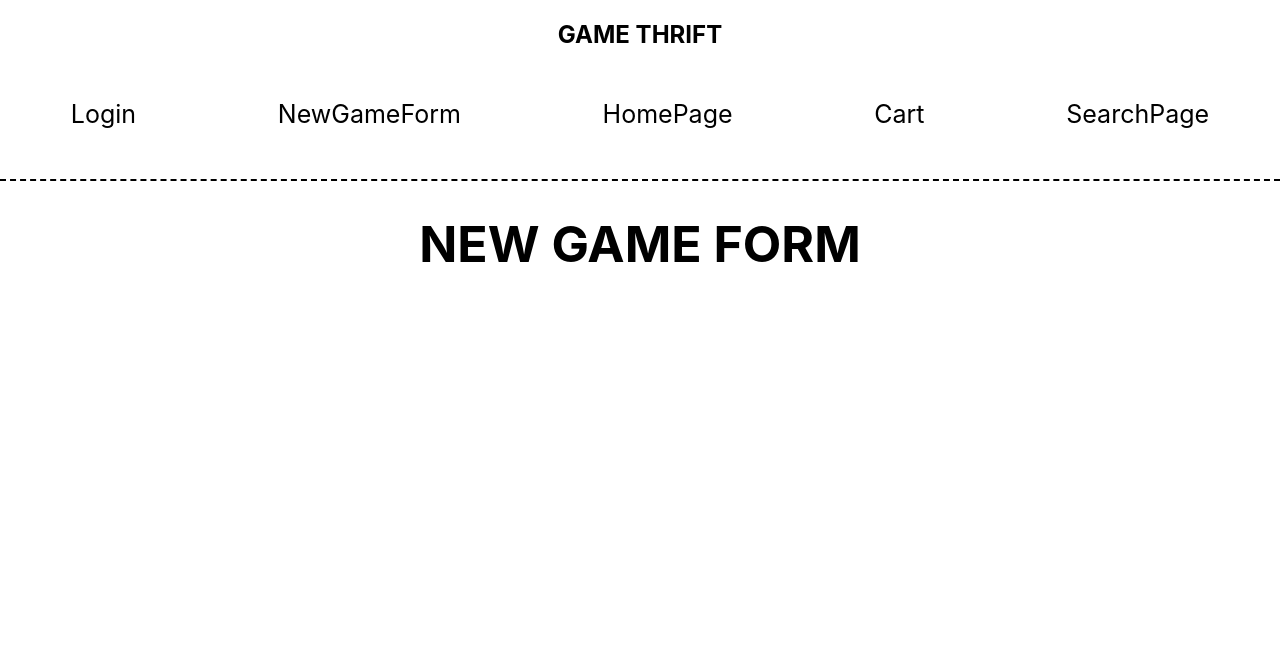
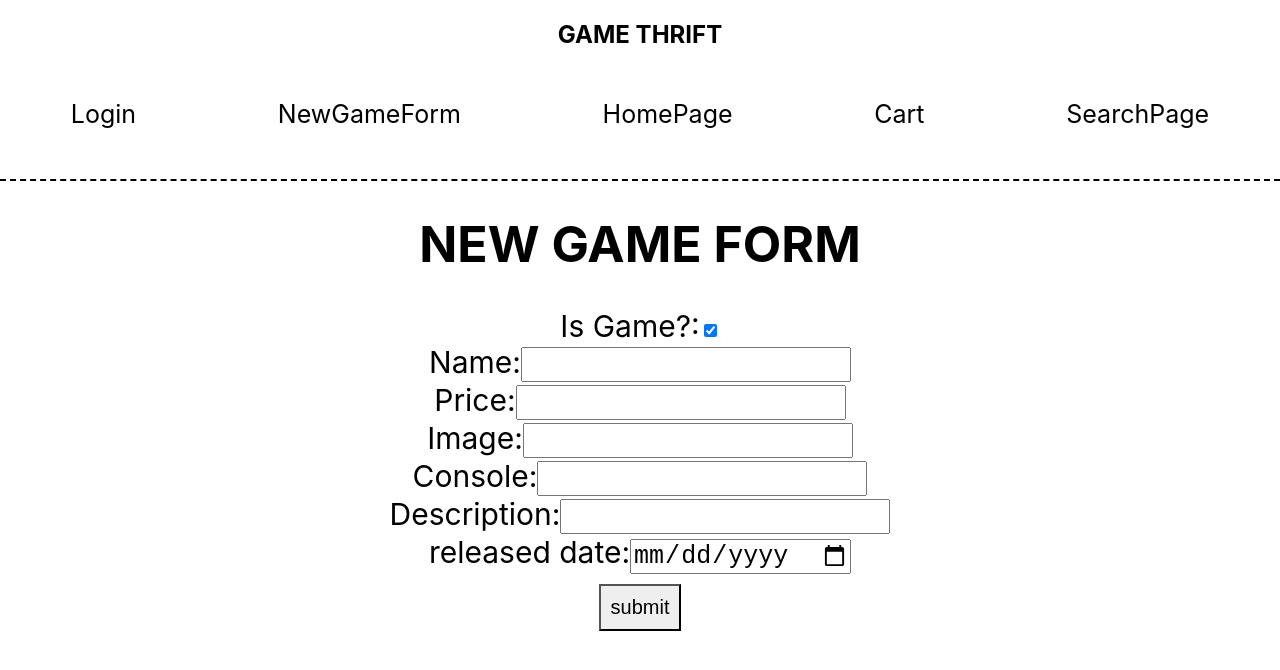
Before and after one commit to EvanPavley/game_thrift_frontend, a React (Create React App) app: page /NewGameForm in a window 1280 px wide. Shown: the top 670 px of the page. Built offline with nearby package versions, Linux system fonts and the light colour scheme.

Commit message:
Created simple controlled forms

```diff
--- a/src/components/Login.js
+++ b/src/components/Login.js
@@ -1,9 +1,59 @@
 import React, { Component } from 'react';
+import '../css/Login.css';
 
 class Login extends Component {
+  state = {
+    username: '',
+    email: '',
+    password: '',
+  }
+
+  handleChange = e => {
+  this.setState({
+    [e.target.name]: e.target.value
+    })
+  }
+
+  handleSubmit = e => {
+    e.preventDefault()
+    console.log(this.state);
+    // this.sendFormDataSomewhere(this.state)
+  }
+
   render() {
     return (
-      <h1>LOGIN</h1>
+      <div className='login-container'>
+        <h1>LOGIN</h1>
+        <form onSubmit={this.handleSubmit}>
+          <label>Username:</label>
+          <input
+            name='username'
+            value={this.state.username}
+            onChange={this.handleChange}
+            className='login-input'
+            /><br/>
+          <label>Email:</label>
+          <input
+            name='email'
+            value={this.state.email}
+            onChange={this.handleChange}
+            className='login-input'
+            /><br/>
+          <label>Password:</label>
+          <input
+            name='password'
+            value={this.state.password}
+            onChange={this.handleChange}
+            type="password"
+            className='login-input'
+            /><br/>
+          <input
+            type="submit"
+            value="submit"
+            className='login-submit'
+            />
+        </form>
+      </div>
     );
   }
 }
--- a/src/components/NewGameForm.js
+++ b/src/components/NewGameForm.js
@@ -1,10 +1,97 @@
 import React, { Component } from 'react';
-import './GameCard'
+import '../css/NewGameForm.css';
 
 class NewGameForm extends Component {
+  state = {
+    isGame: true,
+    name: '',
+    price: '',
+    image: '',
+    console: '',
+    description: '',
+    releasedDate: '',
+  }
+
+  handleChange = e => {
+    const target = e.target;
+    const value = target.type === 'checkbox' ? target.checked : target.value;
+    const name = target.name;
+    this.setState({
+      [name]: value
+      })
+  }
+
+  handleSubmit = e => {
+    e.preventDefault()
+    console.log(this.state);
+    // this.sendFormDataSomewhere(this.state)
+  }
+
   render() {
     return (
-      <h1>NEW GAME FORM</h1>
+      <div className='ngf-container'>
+        <h1>NEW GAME FORM</h1>
+        <form onSubmit={this.handleSubmit}>
+          <label>Is Game?:</label>
+          <input
+            name= 'isGame'
+            value={this.state.isGame}
+            onChange={this.handleChange}
+            type="checkbox"
+            checked={this.state.isGame}
+            className='ngf-input'
+            /><br/>
+          <label>Name:</label>
+          <input
+            name= 'name'
+            value={this.state.name}
+            onChange={this.handleChange}
+            className='ngf-input'
+            /><br/>
+          <label>Price:</label>
+          <input
+            name= 'price'
+            value={this.state.price}
+            onChange={this.handleChange}
+            className='ngf-input'
+            /><br/>
+          <label>Image:</label>
+          <input
+            name= 'image'
+            value={this.state.image}
+            onChange={this.handleChange}
+            className='ngf-input'
+            /><br/>
+          <label>Console:</label>
+          <input
+            name= 'console'
+            value={this.state.console}
+            onChange={this.handleChange}
+            className='ngf-input'
+            /><br/>
+          <label>Description:</label>
+          <input
+            type='textarea'
+            name= 'description'
+            value={this.state.description}
+            onChange={this.handleChange}
+            className='ngf-input'
+            /><br/>
+          <label>released date:</label>
+          <input
+            type="date"
+            name= 'releasedDate'
+            value={this.state.releasedDate}
+            onChange={this.handleChange}
+            className='ngf-input'
+            /><br/>
+          <input
+            type="submit"
+            value="submit"
+            className='ngf-submit'
+            />
+        </form>
+      </div>
     );
   }
 }
--- /dev/null
+++ b/src/css/Login.css
@@ -0,0 +1,17 @@
+.login-container{
+  text-align: center;
+  justify-content: space-around;
+  font-size: 30px;
+}
+.login-input{
+  font-size: 25px;
+}
+.login-submit{
+  -webkit-appearance: none;
+  padding: 10px;
+  margin: 10px;
+  font-size: 20px;
+}
+.login-submit:hover {
+  background-color: cyan;
+}
--- a/src/css/NavBar.css
+++ b/src/css/NavBar.css
@@ -18,6 +18,6 @@
   text-decoration: none;
 }
 .main-nav-item:hover {
-  color: lightseagreen;
+  color: cyan;
   text-decoration: none;
 }
--- /dev/null
+++ b/src/css/NewGameForm.css
@@ -0,0 +1,17 @@
+.ngf-container{
+  text-align: center;
+  justify-content: space-around;
+  font-size: 30px;
+}
+.ngf-input{
+  font-size: 25px;
+}
+.ngf-submit{
+  -webkit-appearance: none;
+  padding: 10px;
+  margin: 10px;
+  font-size: 20px;
+}
+.ngf-submit:hover {
+  background-color: cyan;
+}
```
